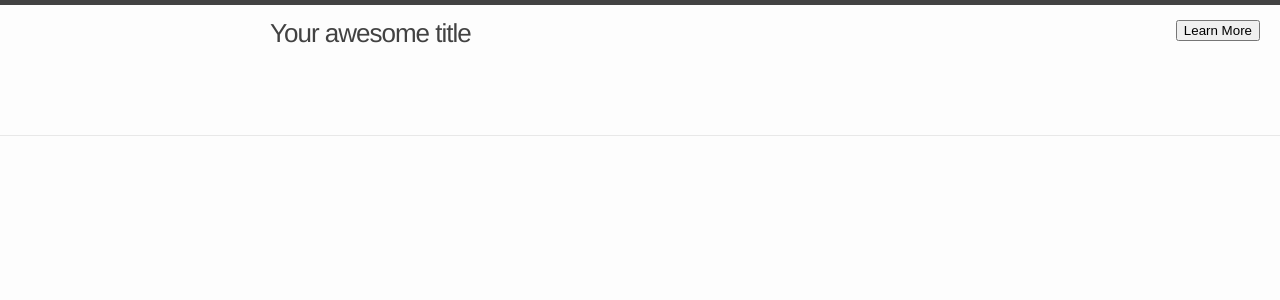
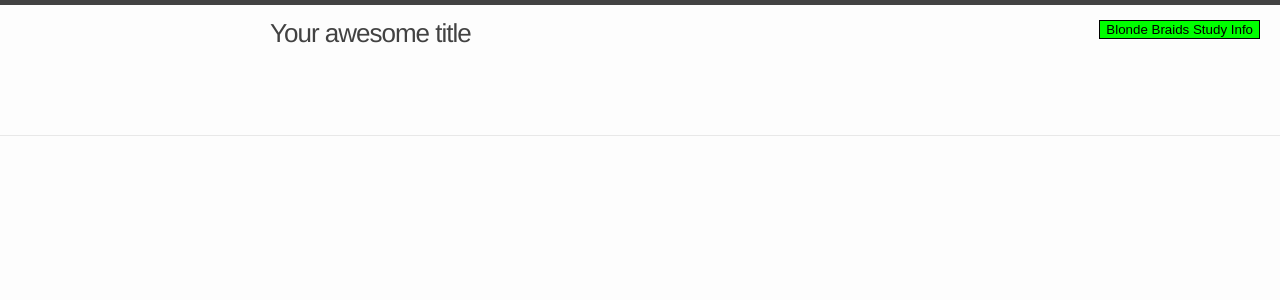
Before and after one commit to saimayasmeen4/minneatairu-json.github.io, a Jekyll site: the page built from about.markdown, in a window 1280 px wide. Shown: the top 300 px of the page. Built offline with Jekyll 4.4.1, drawn with Linux system fonts in a browser that asks for light colours; comment, search, counter and statistics services are not loaded.

Commit message:
Update header.html

```diff
--- a/_includes/header.html
+++ b/_includes/header.html
@@ -7,7 +7,7 @@
 
     <nav class="site-nav">
       <!-- Learn More Button -->
-<button id="learnMoreBtn" class="learn-more-btn">Learn More</button>
+<button id="learnMoreBtn" class="learn-more-btn">Blonde Braids Study Info</button>
 
 <!-- Modal -->
 <div id="learnMoreModal" class="modal">
@@ -35,8 +35,10 @@
     position: fixed;
     top: 20px;
     right: 20px;
-    z-index: 1000; /* Ensures button stays above other content */
-    /* Add more styling as per your design */
+    z-index: 1000;
+      background: lime;
+    box-shadow: none;
+    border: 1px solid;
 }
 
 /* Modal Styling */
```
